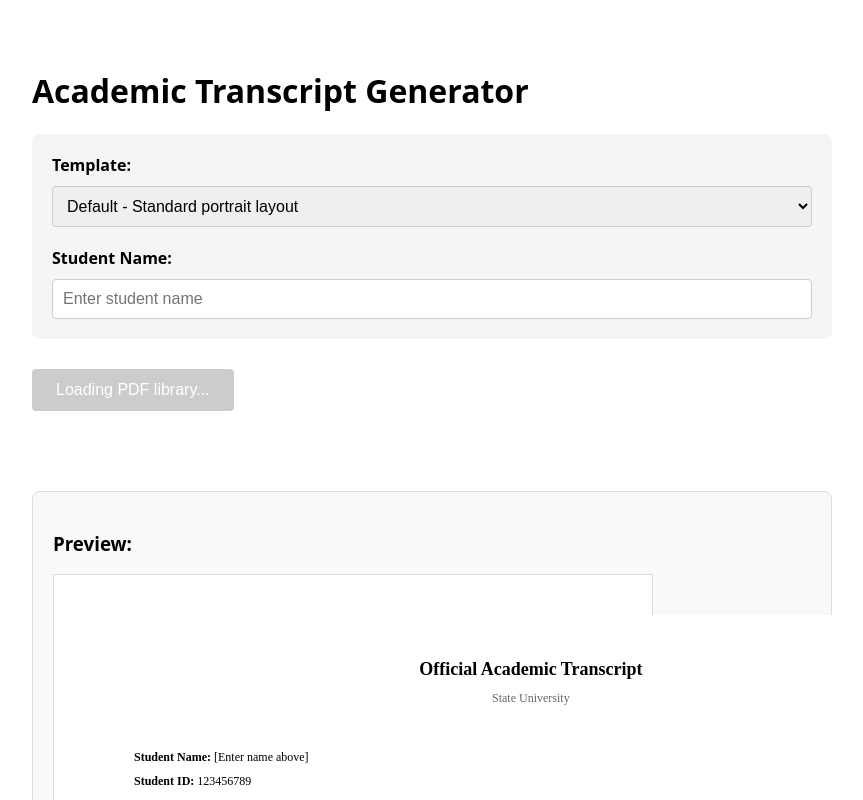
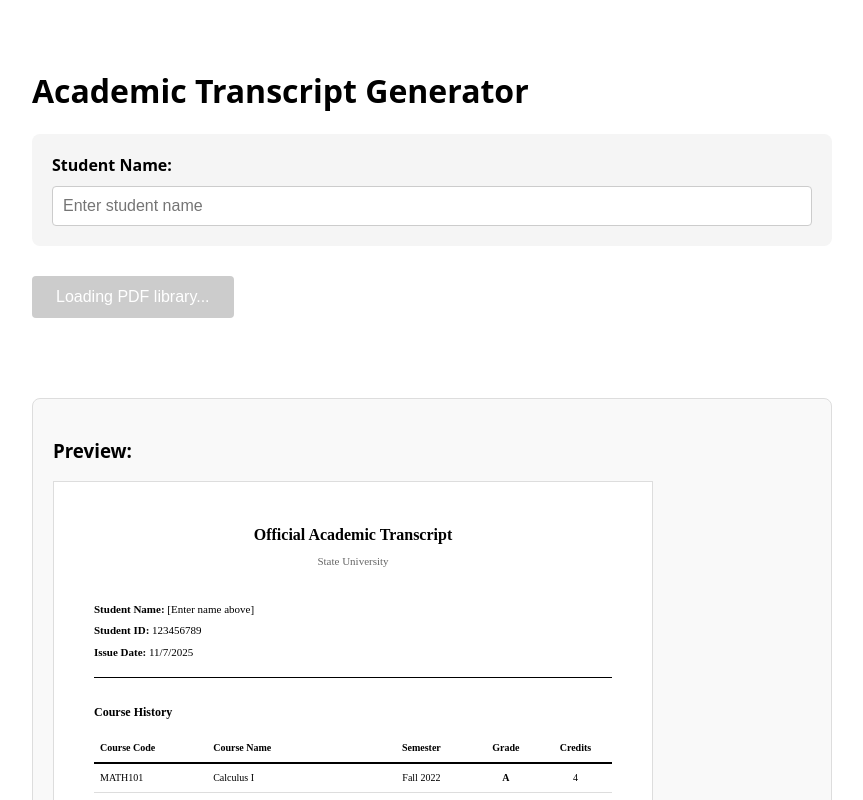
Before and after one commit to suwanagit/transcript-poc, a Next.js app: page / in a window 1280 px wide. Shown: the top 800 px of the page, without its empty margins (208-1071 px from the left). Built offline with nearby package versions, Linux system fonts and the light colour scheme.

Commit message:
Test: hardcode template to isolate the issue

```diff
--- a/app/page.js
+++ b/app/page.js
@@ -1,11 +1,9 @@
 'use client';
 
 import { useState, useRef, useEffect } from 'react';
-import TEMPLATES from './templates';
 
 export default function Home() {
   const [studentName, setStudentName] = useState('');
-  const [selectedTemplate, setSelectedTemplate] = useState('default');
   const [isLoading, setIsLoading] = useState(false);
   const transcriptRef = useRef(null);
   const [isReady, setIsReady] = useState(false);
@@ -71,37 +69,11 @@ export default function Home() {
     }
   };
 
-  // Get the selected template component
-  const TemplateComponent = TEMPLATES[selectedTemplate].component;
-
   return (
     <div style={{ padding: '40px', maxWidth: '800px', margin: '0 auto', fontFamily: 'system-ui' }}>
       <h1>Academic Transcript Generator</h1>
 
       <div style={{ marginBottom: '30px', padding: '20px', backgroundColor: '#f5f5f5', borderRadius: '8px' }}>
-        <label style={{ display: 'block', marginBottom: '10px', fontWeight: 'bold' }}>
-          Template:
-        </label>
-        <select
-          value={selectedTemplate}
-          onChange={(e) => setSelectedTemplate(e.target.value)}
-          style={{
-            width: '100%',
-            padding: '10px',
-            fontSize: '16px',
-            borderRadius: '4px',
-            border: '1px solid #ccc',
-            boxSizing: 'border-box',
-            marginBottom: '20px',
-          }}
-        >
-          {Object.entries(TEMPLATES).map(([key, template]) => (
-            <option key={key} value={key}>
-              {template.name} - {template.description}
-            </option>
-          ))}
-        </select>
-
         <label style={{ display: 'block', marginBottom: '10px', fontWeight: 'bold' }}>
           Student Name:
         </label>
@@ -139,14 +111,70 @@ export default function Home() {
         {!isReady ? 'Loading PDF library...' : isLoading ? 'Generating PDF...' : 'Download Transcript PDF'}
       </button>
 
-      {/* Hidden transcript template for PDF generation */}
+      {/* Hidden transcript template for PDF generation - HARDCODED */}
       <div
         ref={transcriptRef}
         style={{
           display: 'none',
         }}
       >
-        <TemplateComponent studentName={studentName} sampleCourses={sampleCourses} />
+        <div
+          style={{
+            width: '210mm',
+            padding: '40px',
+            backgroundColor: 'white',
+            fontFamily: 'serif',
+            fontSize: '12px',
+            lineHeight: '1.6',
+          }}
+        >
+          <div style={{ textAlign: 'center', marginBottom: '40px' }}>
+            <h2 style={{ margin: '0 0 5px 0', fontSize: '18px' }}>Official Academic Transcript</h2>
+            <p style={{ margin: '0', color: '#666' }}>State University</p>
+          </div>
+
+          <div style={{ marginBottom: '30px', borderBottom: '1px solid #000', paddingBottom: '15px' }}>
+            <p style={{ margin: '5px 0' }}>
+              <strong>Student Name:</strong> {studentName}
+            </p>
+            <p style={{ margin: '5px 0' }}>
+              <strong>Student ID:</strong> 123456789
+            </p>
+            <p style={{ margin: '5px 0' }}>
+              <strong>Issue Date:</strong> {new Date().toLocaleDateString()}
+            </p>
+          </div>
+
+          <div style={{ marginBottom: '20px' }}>
+            <h3 style={{ fontSize: '14px', marginBottom: '15px' }}>Course History</h3>
+            <table style={{ width: '100%', borderCollapse: 'collapse', marginBottom: '20px' }}>
+              <thead>
+                <tr style={{ borderBottom: '2px solid #000' }}>
+                  <th style={{ textAlign: 'left', padding: '8px', fontWeight: 'bold' }}>Course Code</th>
+                  <th style={{ textAlign: 'left', padding: '8px', fontWeight: 'bold' }}>Course Name</th>
+                  <th style={{ textAlign: 'center', padding: '8px', fontWeight: 'bold' }}>Semester</th>
+                  <th style={{ textAlign: 'center', padding: '8px', fontWeight: 'bold' }}>Grade</th>
+                  <th style={{ textAlign: 'center', padding: '8px', fontWeight: 'bold' }}>Credits</th>
+                </tr>
+              </thead>
+              <tbody>
+                {sampleCourses.map((course, idx) => (
+                  <tr key={idx} style={{ borderBottom: '1px solid #ddd' }}>
+                    <td style={{ padding: '8px' }}>{course.code}</td>
+                    <td style={{ padding: '8px' }}>{course.name}</td>
+                    <td style={{ textAlign: 'center', padding: '8px' }}>{course.semester}</td>
+                    <td style={{ textAlign: 'center', padding: '8px', fontWeight: 'bold' }}>{course.grade}</td>
+                    <td style={{ textAlign: 'center', padding: '8px' }}>{course.credits}</td>
+                  </tr>
+                ))}
+              </tbody>
+            </table>
+          </div>
+
+          <div style={{ borderTop: '2px solid #000', paddingTop: '15px', textAlign: 'center', color: '#666', fontSize: '10px' }}>
+            <p>This is an official academic record. Unauthorized reproduction is prohibited.</p>
+          </div>
+        </div>
       </div>
 
       {/* Live preview of transcript */}
@@ -165,7 +193,52 @@ export default function Home() {
             boxSizing: 'border-box',
           }}
         >
-          <TemplateComponent studentName={studentName || '[Enter name above]'} sampleCourses={sampleCourses} />
+          <div style={{ textAlign: 'center', marginBottom: '30px' }}>
+            <h2 style={{ margin: '0 0 5px 0', fontSize: '16px' }}>Official Academic Transcript</h2>
+            <p style={{ margin: '0', color: '#666', fontSize: '11px' }}>State University</p>
+          </div>
+
+          <div style={{ marginBottom: '25px', borderBottom: '1px solid #000', paddingBottom: '12px' }}>
+            <p style={{ margin: '4px 0', fontSize: '11px' }}>
+              <strong>Student Name:</strong> {studentName || '[Enter name above]'}
+            </p>
+            <p style={{ margin: '4px 0', fontSize: '11px' }}>
+              <strong>Student ID:</strong> 123456789
+            </p>
+            <p style={{ margin: '4px 0', fontSize: '11px' }}>
+              <strong>Issue Date:</strong> {new Date().toLocaleDateString()}
+            </p>
+          </div>
+
+          <div style={{ marginBottom: '15px' }}>
+            <h3 style={{ fontSize: '12px', marginBottom: '12px' }}>Course History</h3>
+            <table style={{ width: '100%', borderCollapse: 'collapse', fontSize: '10px' }}>
+              <thead>
+                <tr style={{ borderBottom: '2px solid #000' }}>
+                  <th style={{ textAlign: 'left', padding: '6px', fontWeight: 'bold' }}>Course Code</th>
+                  <th style={{ textAlign: 'left', padding: '6px', fontWeight: 'bold' }}>Course Name</th>
+                  <th style={{ textAlign: 'center', padding: '6px', fontWeight: 'bold' }}>Semester</th>
+                  <th style={{ textAlign: 'center', padding: '6px', fontWeight: 'bold' }}>Grade</th>
+                  <th style={{ textAlign: 'center', padding: '6px', fontWeight: 'bold' }}>Credits</th>
+                </tr>
+              </thead>
+              <tbody>
+                {sampleCourses.map((course, idx) => (
+                  <tr key={idx} style={{ borderBottom: '1px solid #ddd' }}>
+                    <td style={{ padding: '6px' }}>{course.code}</td>
+                    <td style={{ padding: '6px' }}>{course.name}</td>
+                    <td style={{ textAlign: 'center', padding: '6px' }}>{course.semester}</td>
+                    <td style={{ textAlign: 'center', padding: '6px', fontWeight: 'bold' }}>{course.grade}</td>
+                    <td style={{ textAlign: 'center', padding: '6px' }}>{course.credits}</td>
+                  </tr>
+                ))}
+              </tbody>
+            </table>
+          </div>
+
+          <div style={{ borderTop: '2px solid #000', paddingTop: '12px', textAlign: 'center', color: '#666', fontSize: '9px' }}>
+            <p style={{ margin: '0' }}>This is an official academic record. Unauthorized reproduction is prohibited.</p>
+          </div>
         </div>
       </div>
     </div>
```
